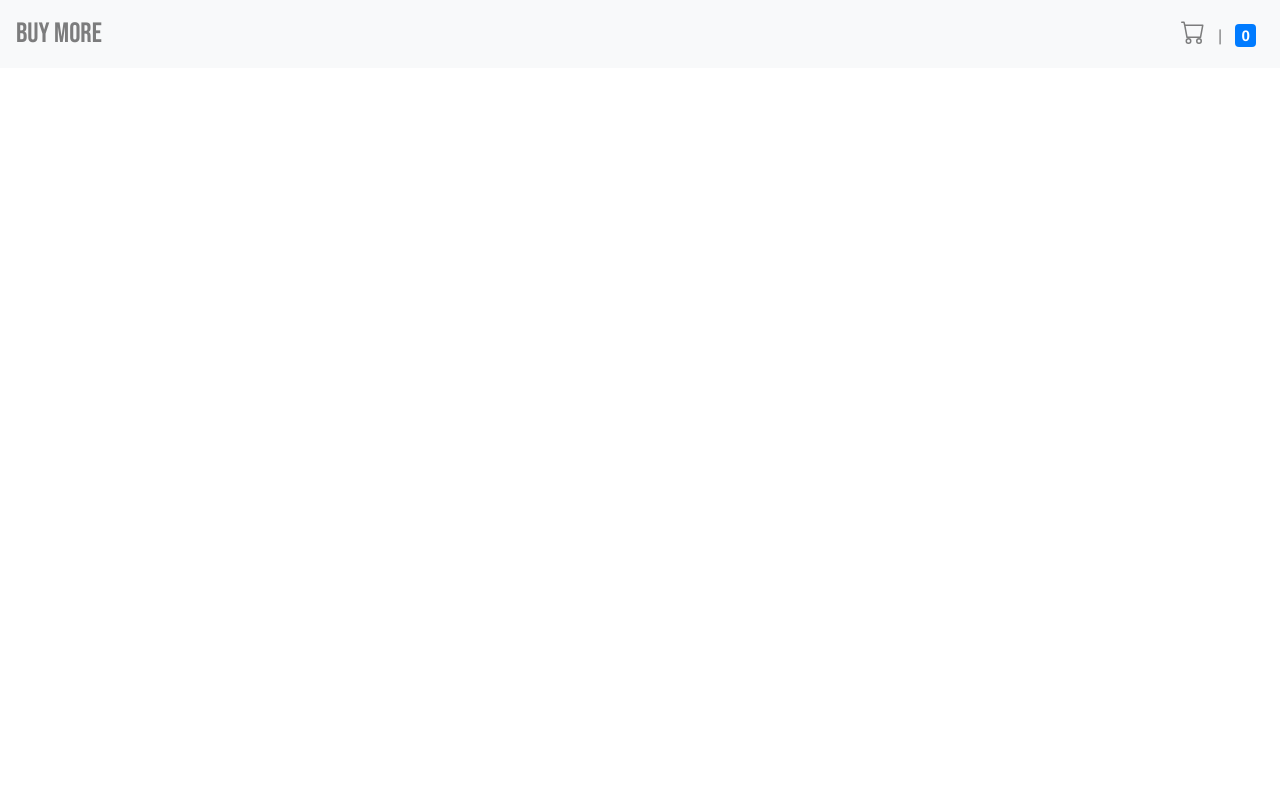
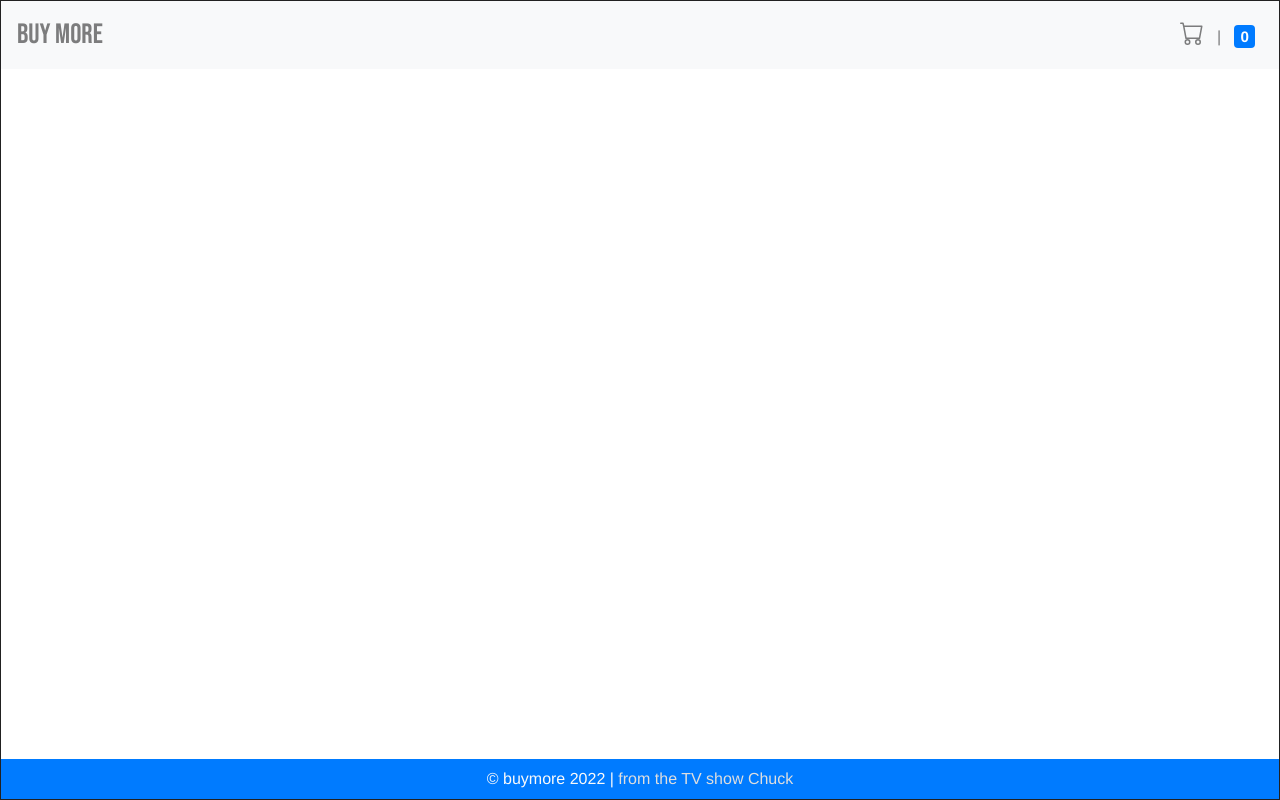
Before and after one commit to AMleeu/buymore-cart, a Vue app: page / in a window 1280 px wide. Built offline with nearby package versions, Linux system fonts and the light colour scheme.

Commit message:
added Footer & Home component and updated routes

```diff
--- /dev/null
+++ b/src/components/Footer.vue
@@ -0,0 +1,21 @@
+<template>
+  <div id="footer">
+    &copy; buymore 2022 | <span> from the TV show Chuck </span>
+  </div>
+</template>
+
+<style scoped>
+#footer {
+  position: absolute;
+  bottom: 0;
+  width: 100%;
+  height: 2.5rem;
+  line-height: 2.5rem;
+  background-color: #007bff;
+  color: #f8f9fa;
+  text-align: center;
+}
+#footer span {
+  color: #dedede;
+}
+</style>
--- /dev/null
+++ b/src/components/Home.vue
@@ -0,0 +1,30 @@
+<template>
+  <div class="page-container">
+    <Header/>
+    <div class="container page-content"></div>
+    <Footer/>
+  </div>
+</template>
+
+<script>
+import Header from "./Header.vue";
+import Footer from "./Footer.vue";
+
+export default {
+  components: {
+    Header,
+    Footer,
+  },
+};
+</script>
+
+<style scoped>
+.page-container {
+  position: relative;
+  min-height: 100vh;
+  border: 1px solid #212121;
+}
+.page-content {
+  padding-bottom: 2.5rem; /* Footer height */
+}
+</style>
--- a/src/routes.js
+++ b/src/routes.js
@@ -1,3 +1,3 @@
-import Header from "./components/Header";
+import Home from "./components/Home";
 
-export default [{ path: "/", component: Header }];
+export default [{ path: "/", component: Home }];
```
